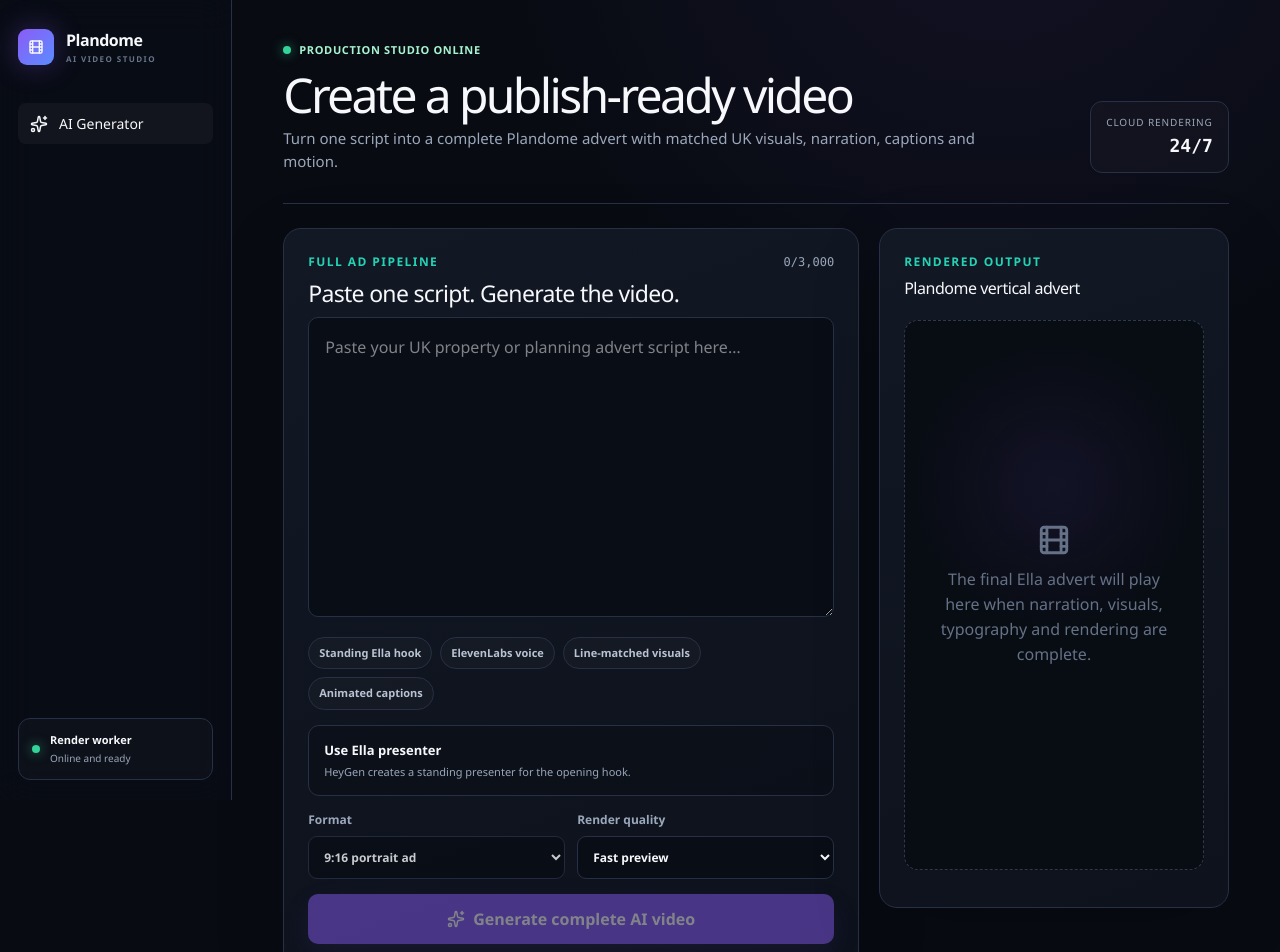
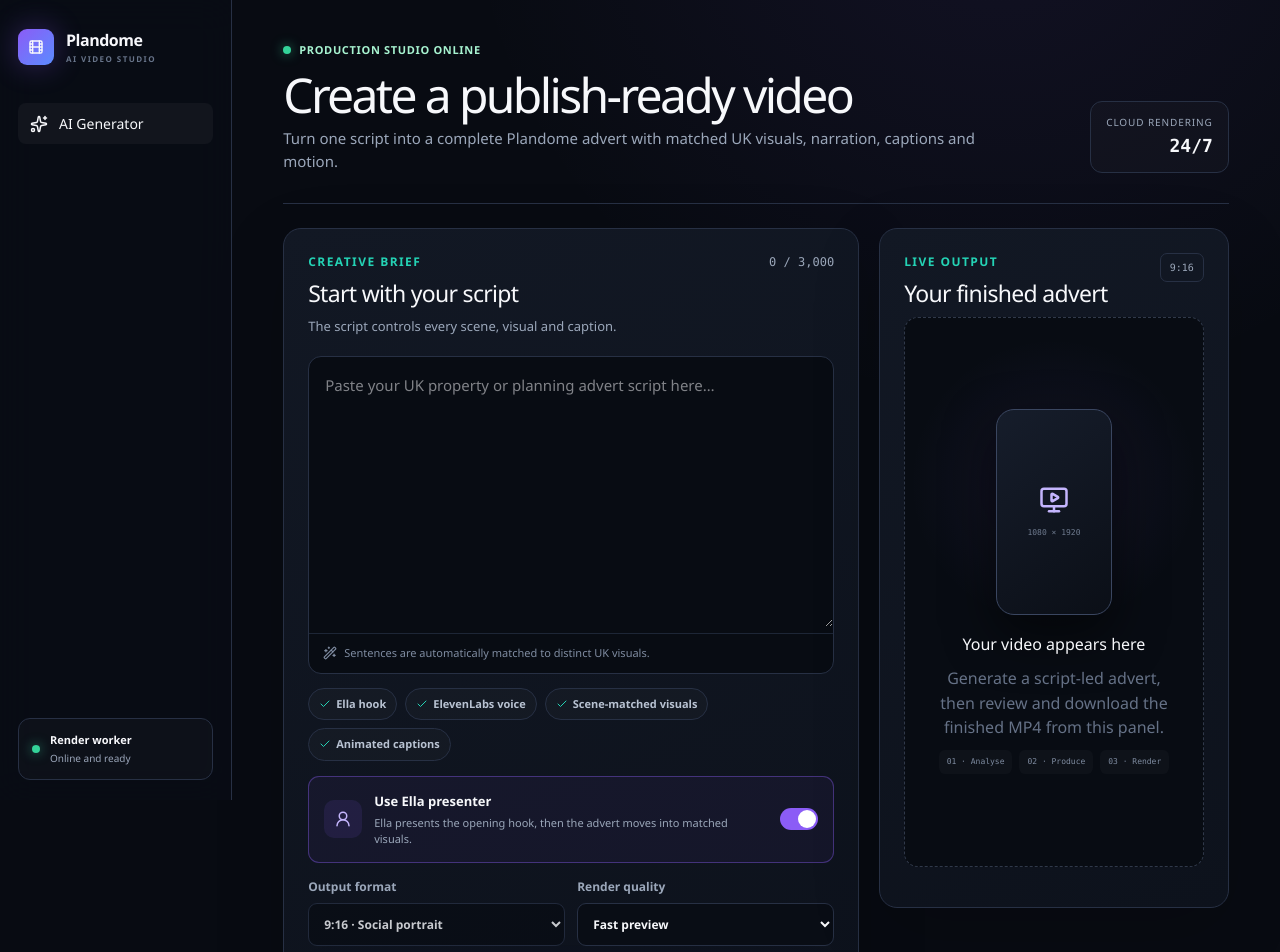
Before and after one commit to propertieswbm-crypto/plandome-ai-video, a Next.js app in the folder apps/web/: page /ai-video in a window 1280 px wide. Shown: the top 952 px of the page. Built offline with nearby package versions, Linux system fonts and the light colour scheme.

Commit message:
Polish video generation workflow

```diff
--- a/apps/web/app/(app)/ai-video/narration-studio.tsx
+++ b/apps/web/app/(app)/ai-video/narration-studio.tsx
@@ -1,7 +1,7 @@
 "use client";
 
 import { useEffect, useRef, useState } from "react";
-import { Download, Film, LoaderCircle, Sparkles } from "lucide-react";
+import { Check, Download, LoaderCircle, MonitorPlay, Sparkles, UserRound, WandSparkles } from "lucide-react";
 import type { VideoJob } from "@/lib/video/types";
 
 const terminal = new Set(["completed", "failed"]);
@@ -50,24 +50,24 @@ export function NarrationStudio() {
   return (
     <section className="studio-grid video-studio-grid">
       <div className="studio-panel">
-        <div className="studio-panel-heading"><div><p className="kicker">Full ad pipeline</p><h2>Paste one script. Generate the video.</h2></div><span className="character-count">{script.length}/3,000</span></div>
-        <textarea className="script-input video-script-input" value={script} onChange={(event) => setScript(event.target.value)} maxLength={3000} placeholder="Paste your UK property or planning advert script here…" aria-label="Video script" />
-        <div className="pipeline-summary">{useAvatar && <span>Standing Ella hook</span>}<span>ElevenLabs voice</span><span>Line-matched visuals</span><span>Animated captions</span></div>
-        <label className="avatar-toggle"><input type="checkbox" checked={useAvatar} onChange={(event) => setUseAvatar(event.target.checked)} disabled={busy} /><span><strong>Use Ella presenter</strong><small>{useAvatar ? "HeyGen creates a standing presenter for the opening hook." : "Faster mode: skip HeyGen and create the full advert in HyperFrames."}</small></span></label>
+        <div className="studio-panel-heading"><div><p className="kicker">Creative brief</p><h2>Start with your script</h2><p className="panel-description">The script controls every scene, visual and caption.</p></div><span className="character-count">{script.length.toLocaleString()} / 3,000</span></div>
+        <div className="script-field"><textarea className="script-input video-script-input" value={script} onChange={(event) => setScript(event.target.value)} maxLength={3000} placeholder="Paste your UK property or planning advert script here…" aria-label="Video script" /><div className="script-hint"><WandSparkles size={14} /> Sentences are automatically matched to distinct UK visuals.</div></div>
+        <div className="pipeline-summary">{useAvatar && <span><Check size={12} /> Ella hook</span>}<span><Check size={12} /> ElevenLabs voice</span><span><Check size={12} /> Scene-matched visuals</span><span><Check size={12} /> Animated captions</span></div>
+        <label className={`avatar-toggle ${useAvatar ? "avatar-toggle-active" : ""}`}><input type="checkbox" checked={useAvatar} onChange={(event) => setUseAvatar(event.target.checked)} disabled={busy} /><span className="option-icon"><UserRound size={18} /></span><span><strong>Use Ella presenter</strong><small>{useAvatar ? "Ella presents the opening hook, then the advert moves into matched visuals." : "Faster creative: the full advert is produced without a presenter."}</small></span><span className="toggle-switch" aria-hidden="true" /></label>
         <div className="studio-controls">
-          <label>Format<select value="portrait" disabled><option>9:16 portrait ad</option></select></label>
+          <label>Output format<select value="portrait" disabled><option>9:16 · Social portrait</option></select></label>
           <label>Render quality<select value={quality} onChange={(event) => setQuality(event.target.value as "preview" | "production")} disabled={busy}><option value="preview">Fast preview</option><option value="production">Production quality</option></select></label>
         </div>
         {error && <div className="form-message form-error" role="alert">{error}</div>}
         {job?.error && <div className="form-message form-error" role="alert">{job.error.message}</div>}
         <button className="button button-primary button-full button-large" type="button" onClick={generate} disabled={busy || script.trim().length < 20}>
-          {busy ? <><LoaderCircle className="spin" size={18} /> {job?.stage}</> : <><Sparkles size={18} /> Generate complete AI video</>}
+          {busy ? <><LoaderCircle className="spin" size={18} /> {job?.stage}</> : <><Sparkles size={18} /> Generate complete video</>}
         </button>
         {job && <div className="job-progress" aria-live="polite"><div><span>{job.stage}</span><strong>{job.progress}%</strong></div><progress max="100" value={job.progress} /></div>}
       </div>
       <aside className="studio-panel preview-panel video-preview-panel">
-        <p className="kicker">Rendered output</p><h2>Plandome vertical advert</h2>
-        {job?.status === "completed" && job.outputUrl ? <div className="video-result"><video controls playsInline src={job.outputUrl} /><a className="button button-secondary button-full" href={job.outputUrl} download><Download size={17} /> Download MP4</a>{job.canvaUrl && <a className="button button-secondary button-full" href={job.canvaUrl} download><Download size={17} /> Download static Canva storyboard</a>}</div> : <div className="audio-empty video-empty"><Film size={34} /><p>The final Ella advert will play here when narration, visuals, typography and rendering are complete.</p></div>}
+        <div className="preview-heading"><div><p className="kicker">Live output</p><h2>Your finished advert</h2></div><span className="format-pill">9:16</span></div>
+        {job?.status === "completed" && job.outputUrl ? <div className="video-result"><video controls playsInline src={job.outputUrl} /><a className="button button-primary button-full" href={job.outputUrl} download><Download size={17} /> Download MP4</a>{job.canvaUrl && <a className="button button-secondary button-full" href={job.canvaUrl} download><Download size={17} /> Download Canva storyboard</a>}</div> : <div className="audio-empty video-empty"><div className="preview-device"><MonitorPlay size={30} /><span>1080 × 1920</span></div><h3>Your video appears here</h3><p>Generate a script-led advert, then review and download the finished MP4 from this panel.</p><div className="preview-steps"><span>01 · Analyse</span><span>02 · Produce</span><span>03 · Render</span></div></div>}
       </aside>
     </section>
   );
```
